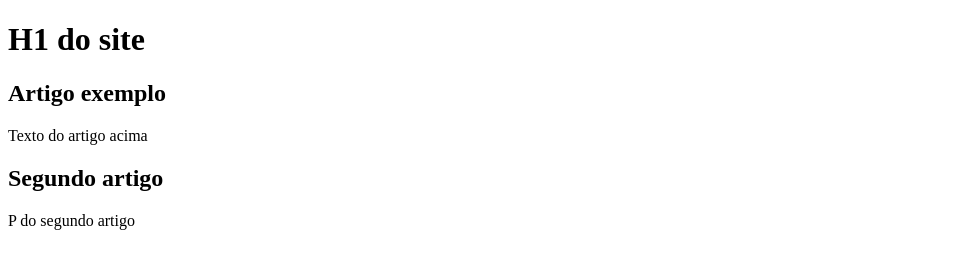
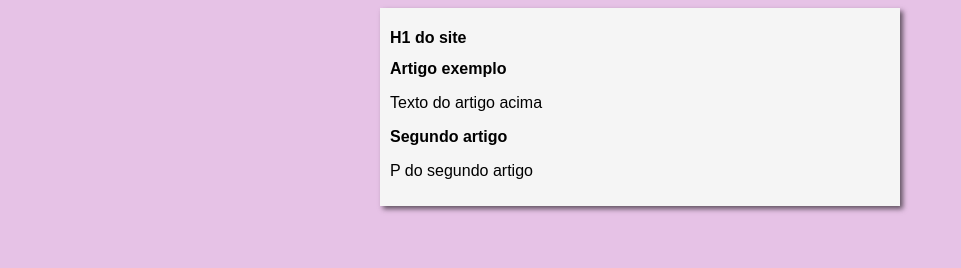
Before and after one commit to Joao1771/projeto-site, a plain HTML site: page index.html in a window 1280 px wide. Shown: the whole page, without its empty margins (0-961 px from the left). Drawn offline with Linux system fonts and the light colour scheme.

Commit message:
iniciei o design

```diff
--- /dev/null
+++ b/estilos/style.css
@@ -0,0 +1,15 @@
+*{
+    font-family: Arial, Helvetica, sans-serif;
+    font-size: 16px;
+}
+body{
+    background: rgb(230, 194, 230);
+}
+
+main{
+    background-color: whitesmoke;
+    width: 500px;
+    margin: auto;
+    padding: 10px;
+    box-shadow: 3px 3px 5px rgba(0, 0, 0, 0.575);
+}
--- a/index.html
+++ b/index.html
@@ -4,6 +4,7 @@
     <meta charset="UTF-8">
     <meta name="viewport" content="width=device-width, initial-scale=1.0">
     <title>Título do site</title>
+    <link rel="stylesheet" href="estilos/style.css">
 </head>
 <body>
     <main>
```
